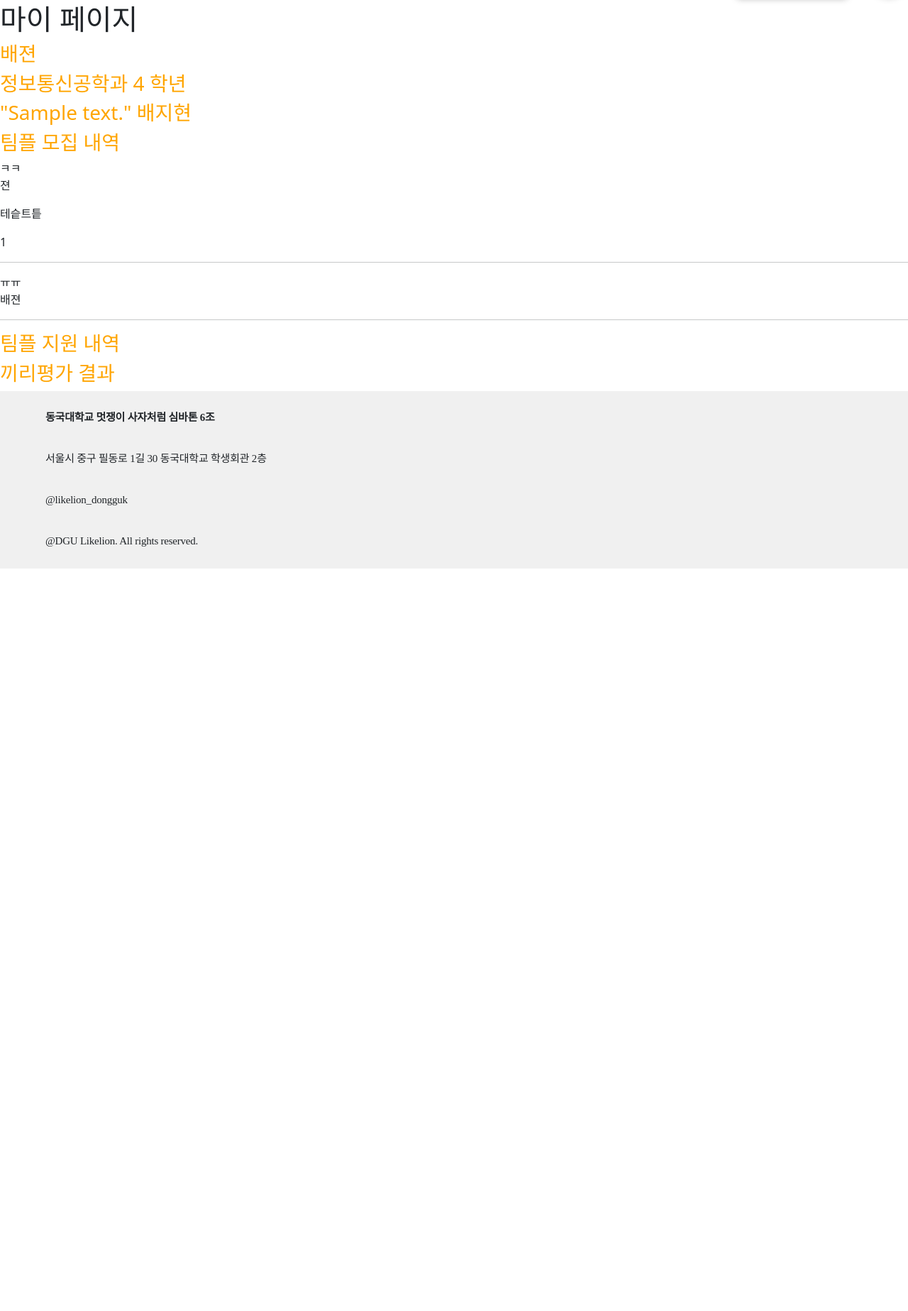
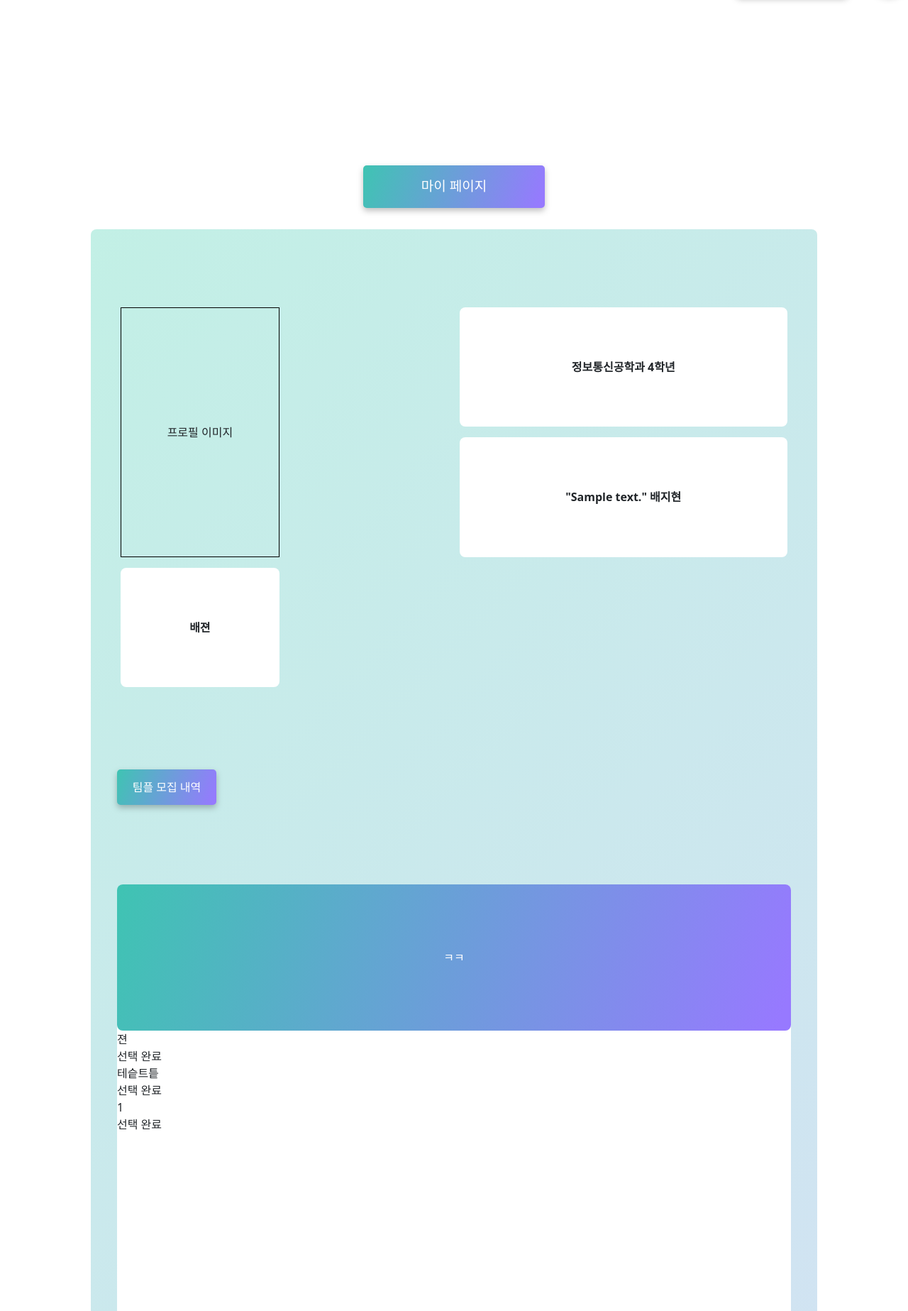
Before and after one commit to pump9918/simba6, a Django app: page /users/mypage/1/ in a window 1280 px wide. Shown: the part 73-1920 px from the top of the page at 71% size. Before the commit the page ends 874 px from the top, so only its background shows below. Run offline with Django 4.2, Linux system fonts and the light colour scheme; data comes from the database, SQL or seed files in the repository; both versions use the stored data as it was after the commit; tables that the repository leaves empty hold one stand-in row (values such as "Sample post"); some libraries are stand-ins or nearby versions.

Commit message:
B-029/feat: 마이페이지 팀플 승인 거부 기능 추가 + html 디자인 반영

```diff
--- /dev/null
+++ b/ggiri_pj/static/css/mypage.css
@@ -0,0 +1,296 @@
+.content {
+    display: inline-flex;
+    width: 100%;
+    height: 260vh;
+    justify-content: center;
+    align-items: center;
+    flex-direction: column;
+
+
+}
+.mypage_mypage_icon{
+    display: flex;
+    justify-content: center;
+    align-items: center;
+    background: linear-gradient(109.12deg, #35CCAA -10.9%, #9779FF 98.02%);
+    border-radius: 5px;
+    filter: drop-shadow(0px 4px 4px rgba(0, 0, 0, 0.25));
+    border:1px transparent;
+    color:white;
+    margin-bottom: 30px;
+    width:20%;
+    height: 60px;
+    font-size: 19px;
+
+}
+.container{
+    width:80%;
+    height:230vh;
+    display: flex;
+    justify-content: center;
+    align-items: center;
+    background: var(--2, linear-gradient(134deg, rgba(53, 204, 170, 0.30) 0%, rgba(151, 121, 255, 0.30) 99.59%));
+    border-radius: 8px;
+    border:1px transparent;
+}
+.container_background{
+    width:95%;
+    height:95%;
+    display:grid;
+    grid-template-rows:repeat(4,1fr) ;
+}
+/*container 1*/
+
+.container_1{
+    grid-row: 1/2;
+
+    display:grid;
+    grid-template-rows:repeat(3,1fr) ;
+
+}
+
+.mypage_profile{
+    grid-row: 1/3;
+    display:grid;
+    grid-template-columns: repeat(4,1fr);
+    grid-template-rows: repeat(3,1fr);
+    gap:15px;
+    margin:5px;
+}
+.mypage_myprofile_image{
+    border:1px solid black;
+    grid-column: 1/2;
+    grid-row: 1/3;
+    display:flex;
+    justify-content: center;
+    align-items: center;
+}
+
+.mypage_position{
+    grid-column: 3/5;
+    grid-row: 1/2;
+    display:flex;
+    justify-content: center;
+    align-items: center;
+    background-color: white;
+    border-radius: 8px;
+
+}
+.mypage_test_name{
+    grid-column: 3/5;
+    grid-row: 2/3;
+    display:flex;
+    justify-content: center;
+    align-items: center;
+    background-color: white;
+    border-radius: 8px;
+}
+.mypage_nickname{
+    grid-column: 1/2;
+    grid-row: 3/4;
+    display:flex;
+    justify-content: center;
+    align-items: center;
+    background-color: white;
+    border-radius: 8px;
+
+}
+
+
+
+.mypage_container1_list{
+    grid-row: 3/4;
+    display: flex;
+    align-items: center;
+
+}
+.mypage_container1_list_word{
+    display: flex;
+    align-items: center;
+    justify-content: center;
+    width:140px;
+    height: 50px;
+    background: linear-gradient(109.12deg, #35CCAA -10.9%, #9779FF 98.02%);
+    border-radius: 5px;
+    filter: drop-shadow(0px 4px 4px rgba(0, 0, 0, 0.25));
+    border:1px transparent;
+    color:white;
+}
+
+
+
+/*container 2*/
+.container_2{
+    grid-row: 2/3;
+    display:grid;
+    grid-template-rows: repeat(3,1fr);
+
+}
+.container_2_blank{
+    grid-row: 1/3;
+    overflow: scroll;
+}
+.mypage_container2_list{
+    grid-row: 3/4;
+    display: flex;
+    align-items: center;
+}
+.mypage_container2_list_word{
+
+        display: flex;
+        align-items: center;
+        justify-content: center;
+        width:140px;
+        height: 50px;
+        background: linear-gradient(109.12deg, #35CCAA -10.9%, #9779FF 98.02%);
+        border-radius: 5px;
+        filter: drop-shadow(0px 4px 4px rgba(0, 0, 0, 0.25));
+        border:1px transparent;
+        color:white;
+
+
+}
+
+.container2_halfbox1{
+    display:grid;
+    grid-template-rows: repeat(5,1fr);
+    width:100%;
+    height:100%;
+    border-radius: 8px;
+    background-color: white;
+
+}
+.container2_halfbox_top1{
+    display:flex;
+    justify-content: center;
+    align-items: center;
+    grid-row: 1/2;
+    border-radius: 8px;
+    color:white;
+
+    background: linear-gradient(109.12deg, #35CCAA -10.9%, #9779FF 98.02%);
+}
+
+.container2_halfbox2{
+    display:grid;
+    grid-template-rows: repeat(5,1fr);
+    width:100%;
+    height:100%;
+    border-radius: 8px;
+    background-color: white;
+
+}
+.container2_halfbox_top2{
+    display:flex;
+    justify-content: center;
+    align-items: center;
+    grid-row: 1/2;
+    color:white;
+
+    border-radius: 8px;
+    background: linear-gradient(109.12deg, #35CCAA -10.9%, #9779FF 98.02%);
+}
+
+
+
+/*container 3*/
+.container_3{
+    grid-row: 3/4;
+    display:grid;
+    grid-template-rows: repeat(3,1fr);
+
+}
+.container_3_blank{
+    grid-row: 1/3;
+    overflow: scroll;
+
+
+}
+.mypage_container3_list{
+    grid-row: 3/4;
+    display: flex;
+    align-items: center;
+}
+
+
+.mypage_container3_list_word{
+    display: flex;
+    align-items: center;
+    justify-content: center;
+    width:140px;
+    height: 50px;
+    background: linear-gradient(109.12deg, #35CCAA -10.9%, #9779FF 98.02%);
+    border-radius: 5px;
+    filter: drop-shadow(0px 4px 4px rgba(0, 0, 0, 0.25));
+    border:1px transparent;
+    color:white;
+}
+
+
+
+.container3_halfbox1{
+    display:grid;
+    grid-template-rows: repeat(5,1fr);
+    width:100%;
+    height:100%;
+    border-radius: 8px;
+    background-color: white;
+
+}
+.container3_halfbox_top1{
+    display:flex;
+    justify-content: center;
+    align-items: center;
+    grid-row: 1/2;
+    color:white;
+
+    border-radius: 8px;
+    background: linear-gradient(109.12deg, #35CCAA -10.9%, #9779FF 98.02%);
+}
+
+.container3_halfbox2{
+    display:grid;
+    grid-template-rows: repeat(5,1fr);
+    width:100%;
+    height:100%;
+    border-radius: 8px;
+    background-color: white;
+
+}
+.container3_halfbox_top2{
+    display:flex;
+    justify-content: center;
+    align-items: center;
+    color:white;
+
+    grid-row: 1/2;
+    border-radius: 8px;
+    background: linear-gradient(109.12deg, #35CCAA -10.9%, #9779FF 98.02%);
+}
+
+
+/*container 4*/
+
+.container_4{
+    grid-row: 4/5;
+
+
+}
+.container4_halfbox1{
+    display:grid;
+    grid-template-rows: repeat(5,1fr);
+    width:100%;
+    height:100%;
+    border-radius: 8px;
+    background-color: white;
+
+}
+.container4_halfbox_top1{
+    display:flex;
+    justify-content: center;
+    align-items: center;
+    grid-row: 1/2;
+    border-radius: 8px;
+    color:white;
+    background: linear-gradient(109.12deg, #35CCAA -10.9%, #9779FF 98.02%);
+}
--- a/main/models.py
+++ b/main/models.py
@@ -45,9 +45,9 @@ class TestResult(models.Model):
 
 class Volunteer(models.Model):
     STATUS_CHOICES = [
-        ('pending', '승인 대기'),
+        ('pending', '팀플 생성자가 승인 여부를 결정하지 못했어요!!'),
         ('accepted', '승인'),
-        ('rejected', '승인 거부'),
+        ('rejected', '팀플 생성자가 승인을 거부했습니다.\n다른 팀플을 찾아보세요!!'),
     ]
 
     user = models.ForeignKey(User, null=True, blank=True, on_delete=models.CASCADE)
--- a/users/templates/users/mypage.html
+++ b/users/templates/users/mypage.html
@@ -2,24 +2,103 @@
 {% load static %}
 
 {% block content %}
-    <h1>마이 페이지</h1>
 
-    <h3>{{ user.profile.nickname }}</h3>
-    <h3>{{ user.profile.department }} {{ user.profile.grade }} 학년</h3>
-    <h3>"{{ result.result_text }}" {{ user.profile.name }}</h3>
+<!DOCTYPE html>
+<html lang="en">
+<head>
+    <meta charset="UTF-8">
+    <meta name="viewport" content="width=device-width, initial-scale=1.0">
+    <title>Document</title>
+    <script src="https://kit.fontawesome.com/58cae1d5f8.js" crossorigin="anonymous"></script>
+    <link rel="stylesheet" type="text/css" href="{% static 'css/mypage.css' %}">
+</head>
+<body>
 
-    <h3>팀플 모집 내역</h3>
-    {% for volunteer in volunteers %}
-        {{ volunteer.post.title }}
-        {% for volunteer_obj in volunteer.volunteers %}
-            <p>{{ volunteer_obj.user.profile.nickname }}</p>
-        {% empty %}
-            <p>지원자 없음</p>
-        {% endfor %}
-        <hr>
-    {% endfor %}
+    <div class="content">
+        <div class="mypage_mypage_icon">마이 페이지</div>
 
-    <h3>팀플 지원 내역</h3>
+        <div class="container">
+            <div class="container_background">
+                <div class="container_1">
+                    <div class="mypage_profile">
+                        <div class="mypage_myprofile_image">프로필 이미지</div>
+                        <div class="mypage_position"><strong>{{ user.profile.department }} {{ user.profile.grade }}학년</strong></div>
+                        <div class="mypage_test_name"><strong>"{{ result.result_text }}" {{ user.profile.name }}</strong></div>
+                        <div class="mypage_nickname"><strong>{{ user.profile.nickname }}</strong></div>
+                    </div>
 
-    <h3>끼리평가 결과</h3>
+                    <div class="mypage_container1_list">
+                        <div class="mypage_container1_list_word">
+                            팀플 모집 내역
+                        </div>
+                    </div>
+                </div>
+                <div class="container_2">
+                    <div class="container_2_blank">
+                        {% for volunteer in volunteers %}
+                            <div class="container2_halfbox1">
+                                <div class="container2_halfbox_top1">{{ volunteer.post.title }}</div>
+                                <div class="container2_halfbox_bottom1">
+                                    {% for volunteer_obj in volunteer.volunteers %}
+                                        <div>{{ volunteer_obj.user.profile.nickname }}</div>
+                                        {% if volunteer_obj.info == 'pending' %}
+                                            <a class="btn" href="{% url 'users:approve_member' volunteer_obj.id %}">팀원 승인</a>
+                                            <a class="btn" href="{% url 'users:reject_member' volunteer_obj.id %}">팀원 거부</a>
+                                        {% else %}
+                                            선택 완료
+                                        {% endif %}
+                                    {% empty %}
+                                        <p>아직 지원자가 없어요 ㅠ</p>
+                                    {% endfor %}
+                                </div>
+                            </div>
+                        {% endfor %}
+                    </div>
+                    <div class="mypage_container2_list">
+                        <div class="mypage_container2_list_word">
+                            팀플 지원 내역
+                        </div>
+                    </div>
+                </div>
+                <div class="container_3">
+                    <div class="container_3_blank">
+                        <div class="container3_halfbox1">
+                            {% for apply in apply %}
+                                <div class="container3_halfbox_top1">{{ apply.post.title }}</div>
+                                <div class="container3_halfbox_bottom1">
+                                    <strong>팀플 생성자</strong>
+                                    {{ apply.post.writer.profile.nickname }}
+                                    <strong>지원 결과</strong>
+                                    {% if apply.info == 'accepted'%}
+                                        {{ apply.post.url }}
+                                    {% else %}
+                                        {{ apply.get_info_display }}
+                                    {% endif %}
+                                </div>
+                            {% endfor %}
+                        </div>
+                        <div class="container3_halfbox1">
+                            <div class="container3_halfbox_top1">어드벤쳐디자인</div>
+                            <div class="container3_halfbox_bottom1"></div>
+                        </div>
+
+                    </div>
+                    <div class="mypage_container3_list">
+                        <div class="mypage_container3_list_word">
+                            끼리평가 결과
+                        </div>
+                    </div>
+                </div>
+                <div class="container_4">
+                        <div class="container4_halfbox1">
+                            <div class="container4_halfbox_top1">어드벤쳐디자인 (2023년 1학기 진행)</div>
+                            <div class="container4_halfbox_bottom1"></div>
+                        </div>
+                </div>
+            </div>
+        </div>
+    </div>
+</body>
+</html>
+
 {% endblock %}
--- a/users/urls.py
+++ b/users/urls.py
@@ -6,4 +6,6 @@ urlpatterns = [
     path('mypage/<int:id>/', mypage, name="mypage"),
     path('measure/', measure, name="measure"),
     path('profile/', profile, name="profile"),
+    path('mypage/approve/<int:volunteer_id>/member/', approve_member, name="approve_member"),
+    path('mypage/reject/<int:volunteer_id>/member/', reject_member, name="reject_member"),
 ]
--- a/users/views.py
+++ b/users/views.py
@@ -15,10 +15,12 @@ def mypage(request, id):
             'post': post,
             'volunteers': post_volunteers
         })
+    apply = Volunteer.objects.filter(user=user)
     context = {
         'user': user,
         'volunteers': volunteers,
         'result': result,
+        'apply' : apply
     }
     return render(request, "users/mypage.html", context)
 
@@ -27,3 +29,17 @@ def measure(request):
 
 def profile(request):
     return render(request, 'users/profile.html')
+
+def approve_member(request, volunteer_id):
+    volunteer = Volunteer.objects.get(id=volunteer_id)
+    volunteer.info = 'accepted'
+    volunteer.save()
+
+    return redirect('users:mypage', id=volunteer.post.writer.profile.id)
+
+def reject_member(request, volunteer_id):
+    volunteer = Volunteer.objects.get(id=volunteer_id)
+    volunteer.info = 'rejected'
+    volunteer.save()
+
+    return redirect('users:mypage', id=volunteer.post.writer.profile.id)
```
Also changed, not shown: db.sqlite3.
